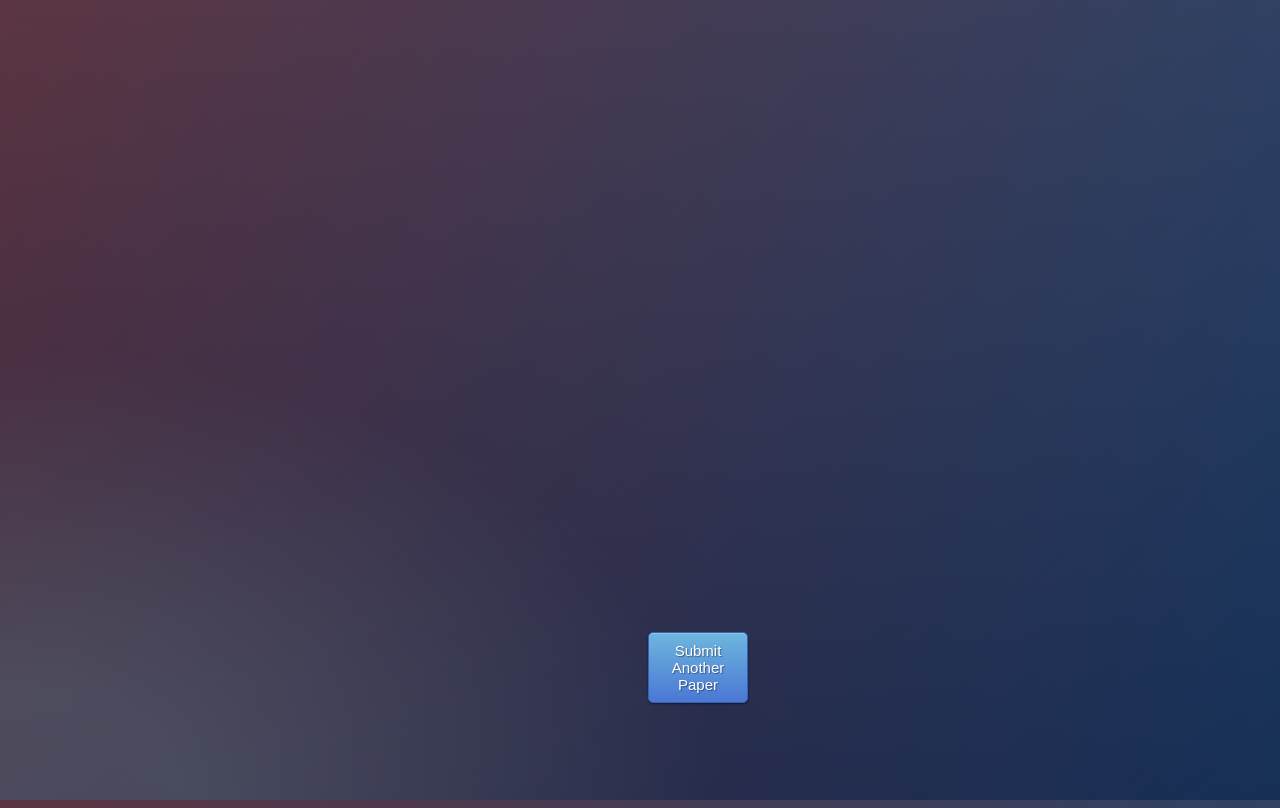
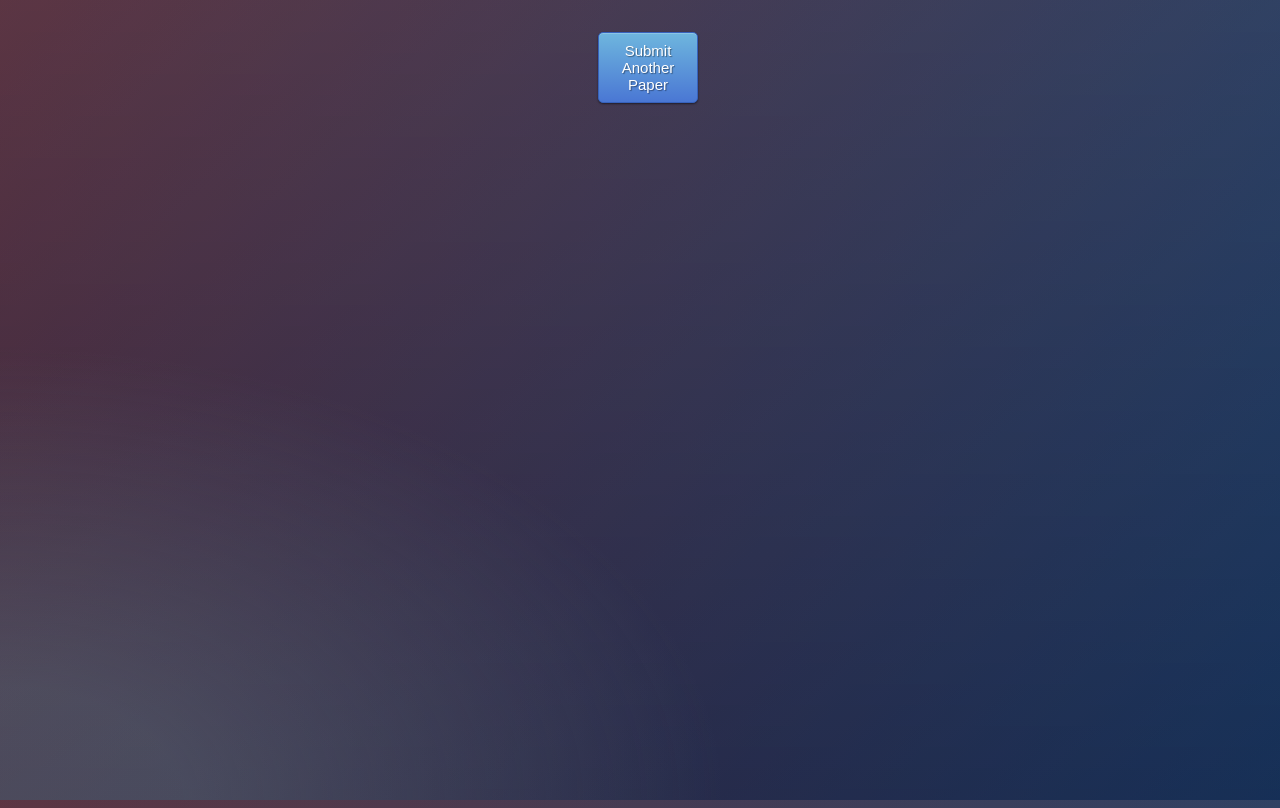
Before and after one commit to a-barton/ml-paper-topic-modelling, a Flask app: page /topics in a window 1280 px wide. Run offline with Flask 2, Linux system fonts and the light colour scheme; parts of the project's set-up code (start-up, migrations or seed data) failed here and were passed over.

Commit message:
Fixed CSS styling to position chart and back button correctly (#6)

```diff
--- a/src/app/static/style.css
+++ b/src/app/static/style.css
@@ -43,18 +43,17 @@ body {
 
 .chart {
 	position: relative;
-	top: 50px;
-	left: 50%;
 	width: 1000px;
 	height: 500px;
+	margin: auto;
 }
 
 .backbtn {
-	position: relative;
+	position: static;
 	top: 600px;
-	left: 50%;
 	width: 100px;
 	height: 50px;
+	margin: auto;
 }
 
 
```
